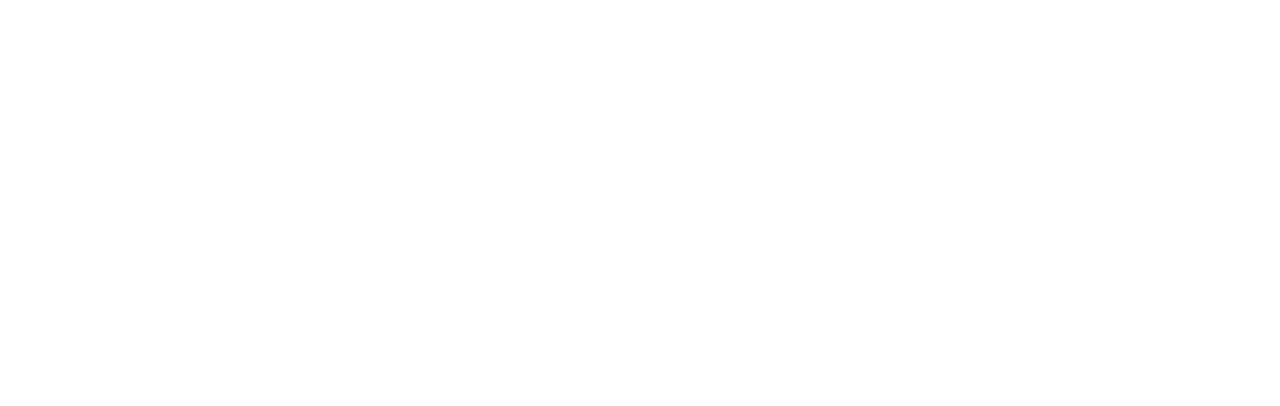
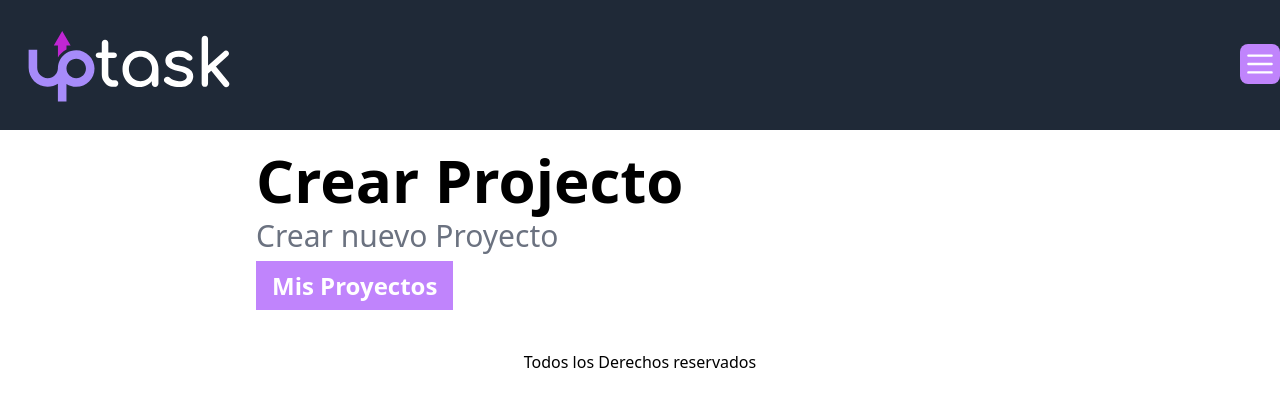
Before and after one commit to Franklin-Gomez/UpTasks, a React (Vite) app: page /projects/createProject in a window 1280 px wide. Before the commit this address had no page. Shown: the top 406 px of the page. Built offline with nearby package versions, Linux system fonts and the light colour scheme.

Commit message:
create dashborad view and routing for create project

```diff
--- a/src/components/NavMenu.tsx
+++ b/src/components/NavMenu.tsx
@@ -35,16 +35,19 @@ export default function NavMenu( { name } : { name : string} ) {
         leaveTo="opacity-0 translate-y-1"
       >
         <Popover.Panel className="absolute left-1/2 z-10 mt-5 flex w-screen lg:max-w-min -translate-x-1/2 lg:-translate-x-48">
+
           <div className="w-full lg:w-56 shrink rounded-xl bg-white p-4 text-sm font-semibold leading-6 text-gray-900 shadow-lg ring-1 ring-gray-900/5">
             <p className='text-center'>Hola: {name}</p>
             <Link
               to='/profile'
               className='block p-2 hover:text-purple-950'
             >Mi Perfil</Link>
+
             <Link
               to='/'
               className='block p-2 hover:text-purple-950'
             >Mis Proyectos</Link>
+
             <button
               className='block p-2 hover:text-purple-950'
               type='button'
@@ -53,6 +56,7 @@ export default function NavMenu( { name } : { name : string} ) {
               Cerrar Sesión
             </button>
           </div>
+
         </Popover.Panel>
       </Transition>
     </Popover>
--- a/src/router.tsx
+++ b/src/router.tsx
@@ -1,6 +1,7 @@
 import { BrowserRouter , Routes , Route } from "react-router-dom"
 import DashboardViews from "./views/DashboardViews"
 import AppLayout from "./layouts/AppLayout"
+import CreateProjectView from "./views/projects/createProjectView"
 
 export default function Router() {
 
@@ -13,6 +14,7 @@ export default function Router() {
         <Route element={<AppLayout/>}>
 
           <Route index path="/" element={<DashboardViews/>}/>
+          <Route path="/projects/createProject" element={<CreateProjectView/>}/>
 
         </Route>
 
--- a/src/views/DashboardViews.tsx
+++ b/src/views/DashboardViews.tsx
@@ -1,8 +1,24 @@
+import { Link } from "react-router-dom"
 
 export default function DashboardViews() {
     return (
-        <div>
-            Desde Dasboard principal
-        </div>
+        <>
+            <div className=" grid gap-3">
+
+                <h1 className="text-6xl font-bold"> Mis Proyectos </h1>
+
+                <p className="text-gray-500 font-light text-3xl"> Maneja y Administra tus proyectos</p>
+
+                <nav className="my-2">
+                    <Link
+                        to={'/projects/createProject'}
+                        className="bg-purple-400 text-white px-4 py-2 font-bold text-2xl hover:bg-purple-700 cursor-pointer"
+                    >
+                        Nuevo Proyecto
+                    </Link>
+                </nav>
+
+            </div>
+        </>
     )
 }
--- /dev/null
+++ b/src/views/projects/CreateProjectView.tsx
@@ -0,0 +1,30 @@
+import { Link } from "react-router-dom"
+
+export default function CreateProjectView() {
+    return (
+        <>
+            <div className="mx-auto max-w-3xl grid gap-2 ">
+
+                <h1 className="text-6xl font-bold"> Crear Projecto </h1>
+
+                <p className="text-gray-500 font-light text-3xl"> Crear nuevo Proyecto </p>
+
+                <nav className="my-2">
+                    <Link
+                        to={'/'}
+                        className="bg-purple-400 text-white px-4 py-2 font-bold text-2xl hover:bg-purple-700 cursor-pointer"
+                    >
+                        Mis Proyectos
+                    </Link>
+                </nav>
+
+            </div>
+
+            <form action="" method="POST">
+
+
+
+            </form>
+        </>
+    )
+}
```
